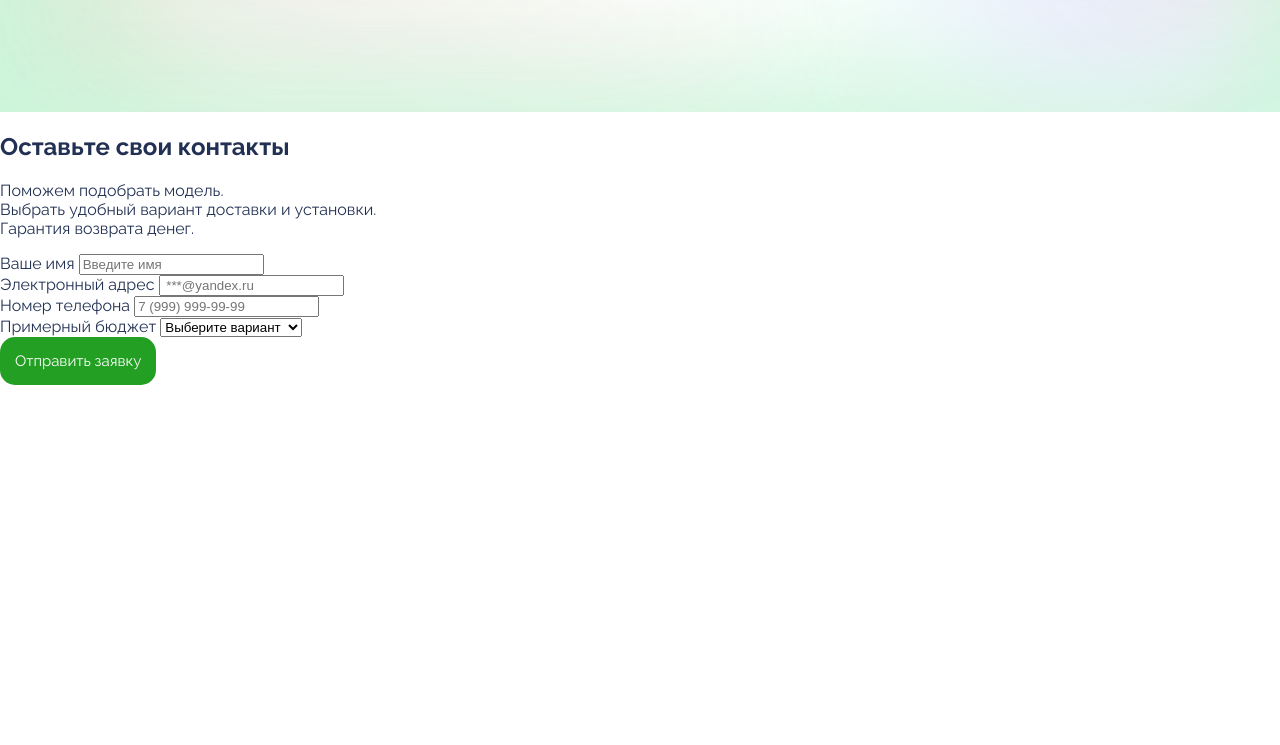
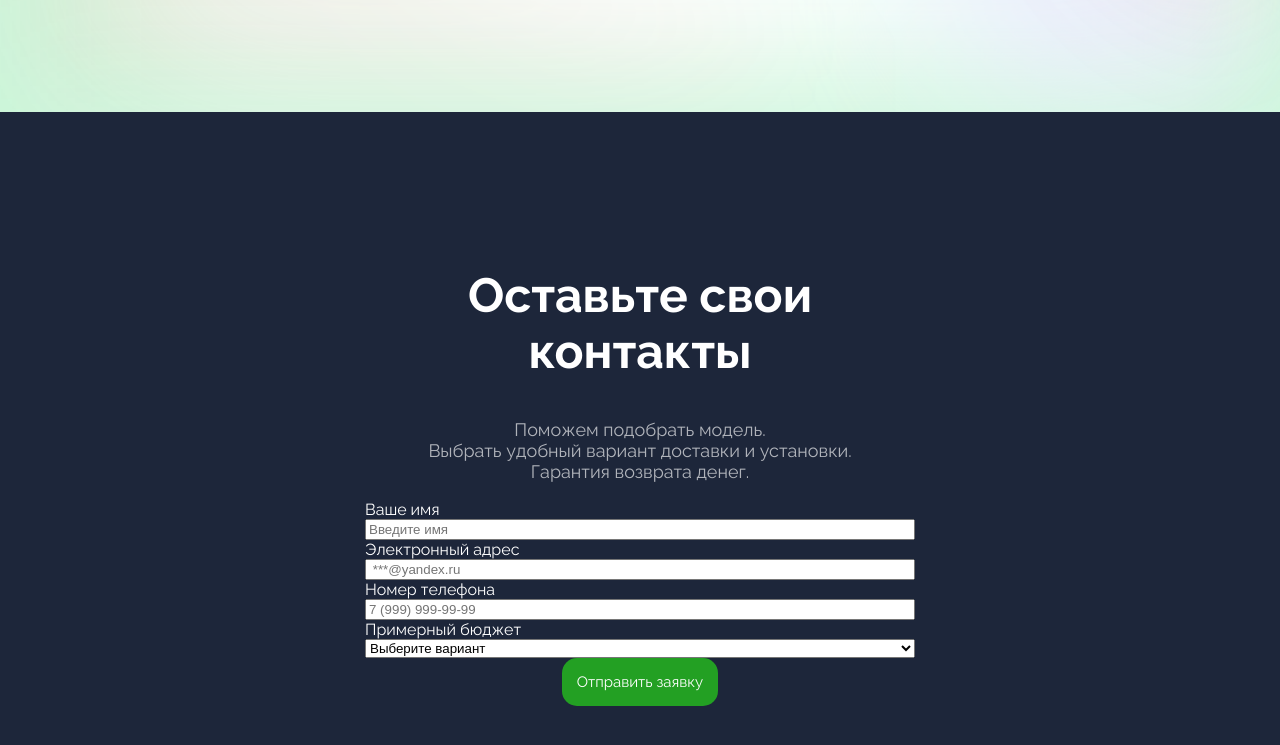
Before and after one commit to Elechka74/green-corp-landing, a plain HTML site: page index.html in a window 1280 px wide. Shown: the part 709-1454 px from the top of the page. Before the commit the page ends 1094 px from the top, so only its background shows below. Drawn offline with Linux system fonts and the light colour scheme.

Commit message:
закончила CSS формы лендинга

```diff
--- a/main.css
+++ b/main.css
@@ -74,33 +74,26 @@ button {
   .form__container {
     width: 550px;
   }
-  /* evenly; */ */
-
-
-
-    /* .box {
-      display: flex; .form {
-    background-color: #1D263A;
+  .form {
+    background-color: #1d263a;
     color: #fff;
     padding-top: 115px;
     padding-bottom: 115px;
+    text-align: center;
+    display: flex;
+    justify-content: center;
+    align-items: center;
 
   }
   .form h1 {
-font-size: 48px;
-/* display: flex;
-flex-direction: column;
-justify-content: space-evenly; */
-
-  /* }
+    font-size: 48px;
+  }
   .form p {
     font-size: 18px;
-    opacity: 0.65; */
-    /* display: flex;
+    opacity: 0.65;
+  }
+  .form__group {
+    display: flex;
     flex-direction: column;
-    justify-content: space-
-      /* justify-content: space-evenly;
-      align-items: center; */
-
-      /* flex-direction: column;
-      justify-content: space-evenly; */ */
+    text-align: left;
+  }
```
